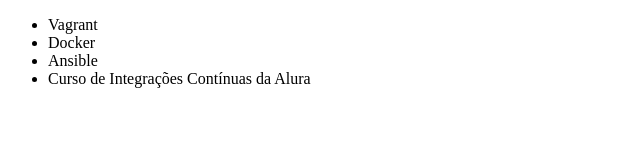
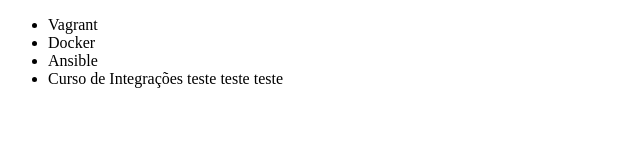
Before and after one commit to DedeBB/AluraGit, a plain HTML site: page index.html in a window 1280 px wide. Shown: the full height of the page, 0-640 px from the left. Drawn offline with Linux system fonts and the light colour scheme.

Commit message:
Um teste de novo para ver se passa

```diff
--- a/index.html
+++ b/index.html
@@ -9,7 +9,7 @@
         <li>Vagrant</li>
         <li>Docker</li>
         <li>Ansible</li>
-        <li>Curso de Integrações Contínuas da Alura</li>
+        <li>Curso de Integrações teste teste teste</li>
     </ul>
 </body>
 </html>
```
